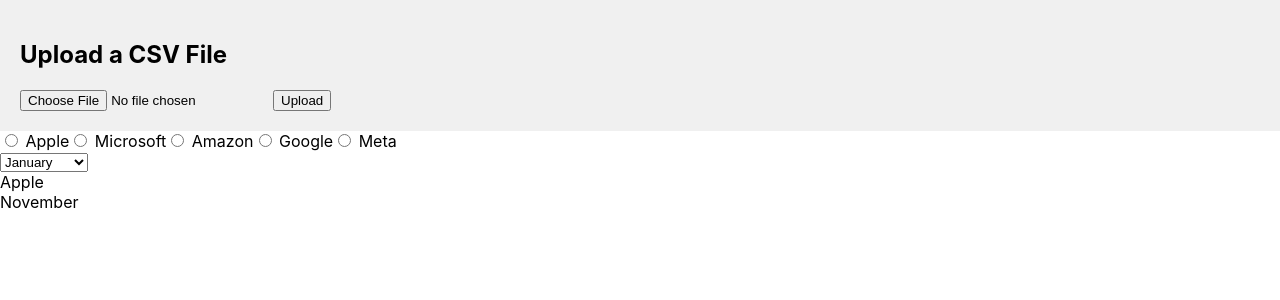
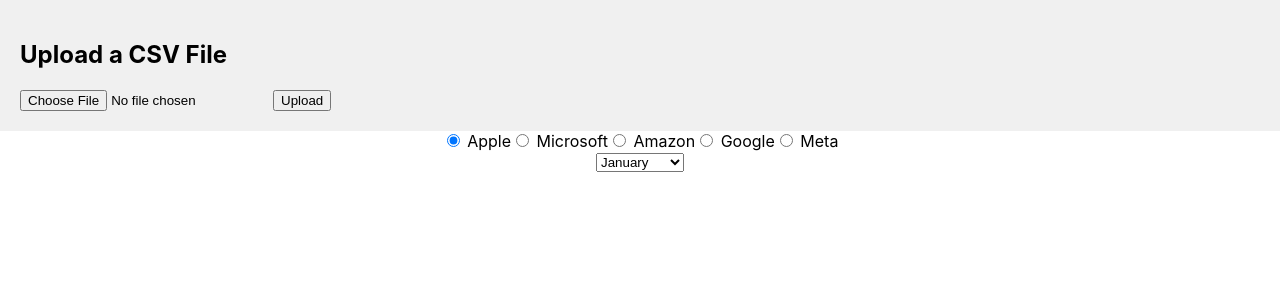
Before and after one commit to abanoubm1234567/assignment5, a React (Create React App) app: page / in a window 1280 px wide. Shown: the top 300 px of the page. Built offline with nearby package versions, Linux system fonts and the light colour scheme.

Commit message:
getting started

```diff
--- /dev/null
+++ b/src/Child1.css
@@ -0,0 +1,5 @@
+.child1{
+  display: flex;
+  flex-direction: column;
+  align-items: center;
+}
--- a/src/Child1.js
+++ b/src/Child1.js
@@ -1,5 +1,6 @@
 import React, { Component } from "react";
 import * as d3 from "d3";
+import './Child1.css'
 
 class Child1 extends Component {
   state = {
@@ -71,7 +72,7 @@
       <div className="child1">
 
         <div className="buttons">
-        <input type="radio" value="Apple" name="Company" onChange={this.handleButtonChange}/> Apple
+        <input type="radio" value="Apple" name="Company" onChange={this.handleButtonChange} defaultChecked/> Apple
         <input type="radio" value="Microsoft" name="Company" onChange={this.handleButtonChange}/> Microsoft
         <input type="radio" value="Amazon" name="Company" onChange={this.handleButtonChange}/> Amazon
         <input type="radio" value="Google" name="Company" onChange={this.handleButtonChange}/> Google
@@ -82,7 +83,7 @@
             <option value="January">January</option>
             <option value="February">February</option>
             <option value="March">March</option>
-            <option value="April">January</option>
+            <option value="April">April</option>
             <option value="May">May</option>
             <option value="June">June</option>
             <option value="July">July</option>
@@ -93,9 +94,6 @@
             <option value="December">December</option>
           </select>
         </div>
-        {this.state.company}
-        <br></br>
-        {this.state.selectedMonth}
       </div>
       </div>
     );
```
